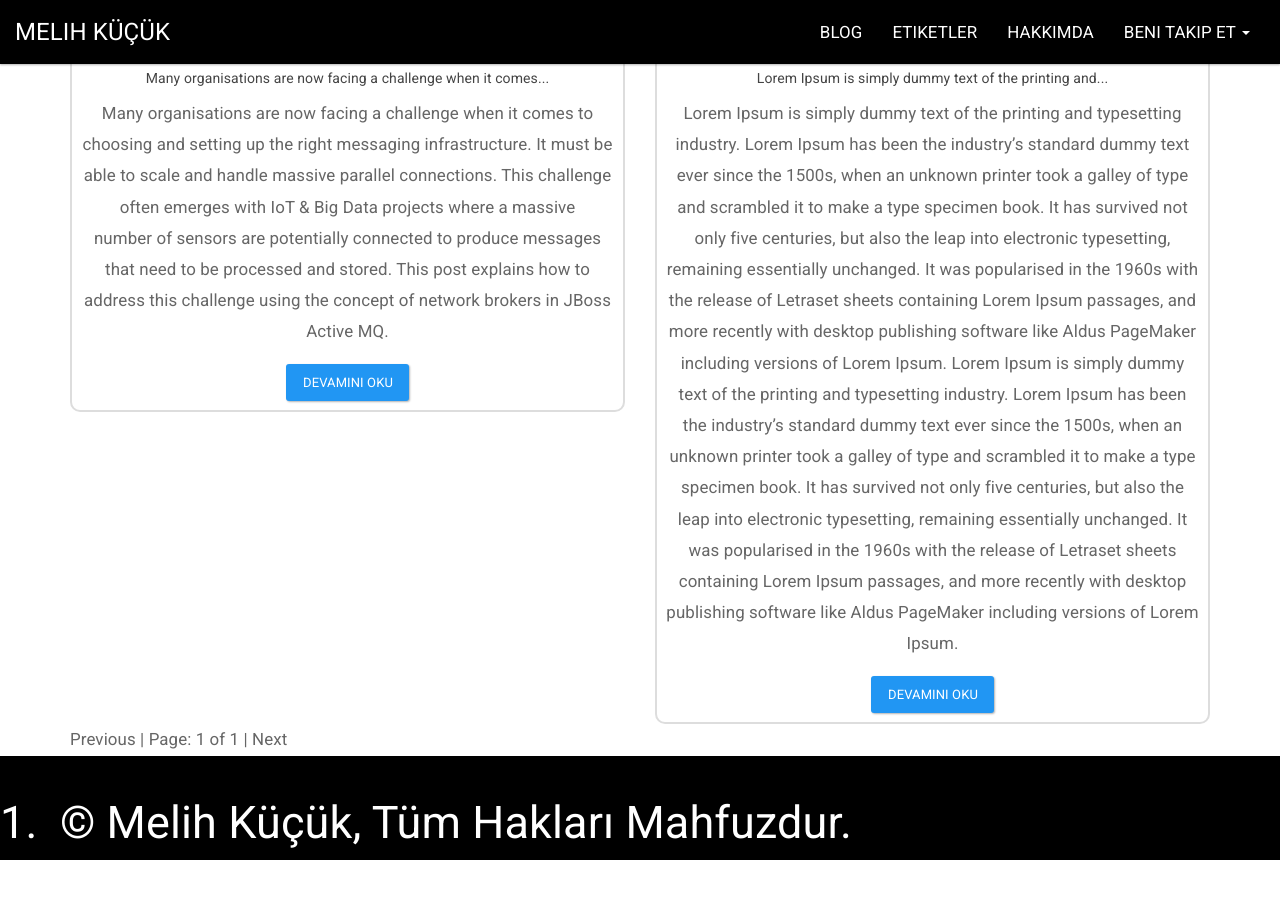
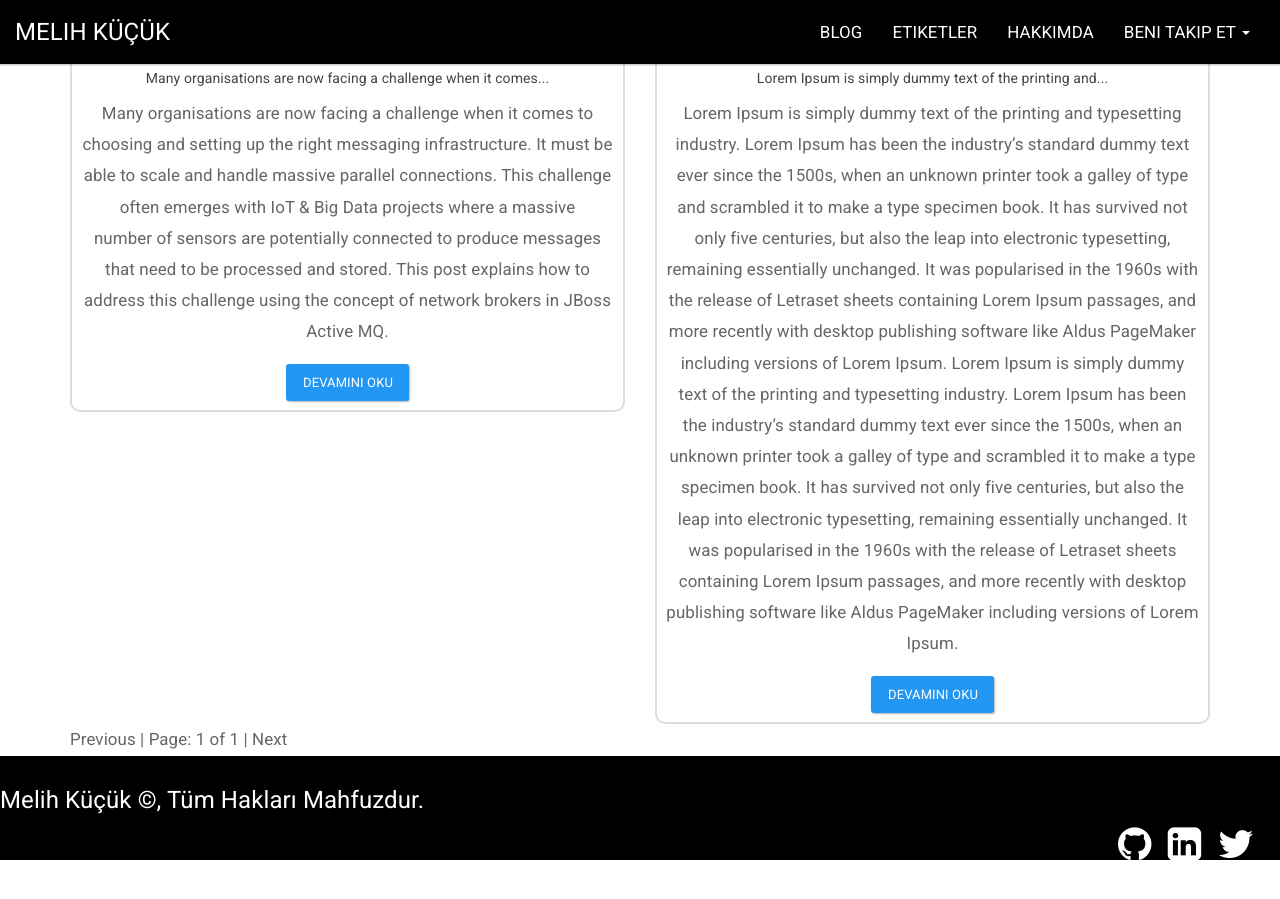
Before and after one commit to melihKucuk/melih-kucuk, a Jekyll site: the page built from index.html, in a window 1280 px wide and 900 px high, scrolled down 1134 px. Built offline with Jekyll 4.4.1, drawn with Linux system fonts in a browser that asks for light colours; the list of posts is cut into pages by our own code; after the commit the page ends 2000 px from its top, so only the background shows below that.

Commit message:
Update footer.html

```diff
--- a/_includes/footer.html
+++ b/_includes/footer.html
@@ -1,5 +1,5 @@
 <footer class="footer">
-	<h2 class="footer-text">© Melih Küçük, Tüm Hakları Mahfuzdur.</h2>
+	<h4 class="footer-text">Melih Küçük ©, Tüm Hakları Mahfuzdur.</h4>
 	<ul class="footer-links">
 		<li><a href="http://github.com/alainpham"> <i
 				class="fa fa-inverse fa-github fa-3x"></i></a></li>
```
